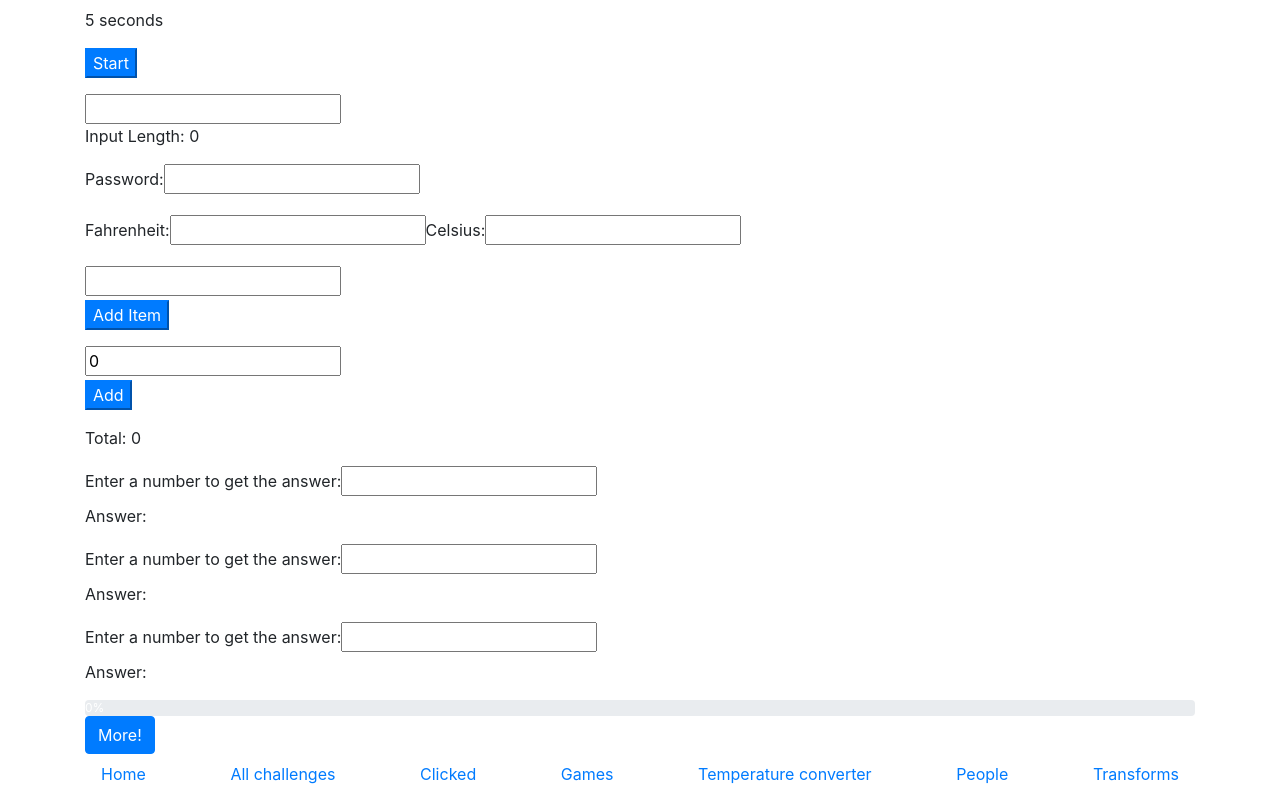
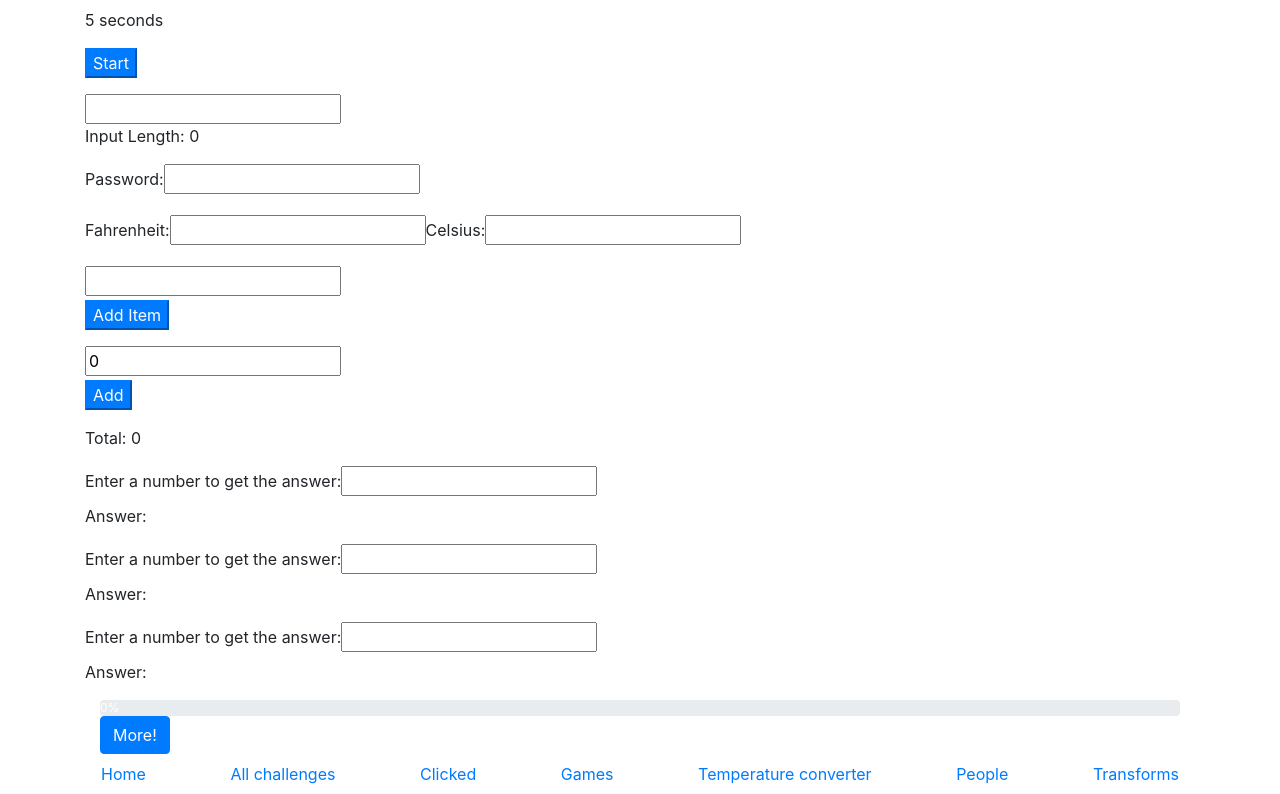
Before and after one commit to mdm106/week-09--first-react-app, a React (Create React App) app: page /all-challenges in a window 1280 px wide. Shown: the part 1619-2413 px from the top of the page. Built offline with nearby package versions, Linux system fonts and the light colour scheme.

Commit message:
Adding bootstrap container to Progress component

```diff
--- a/src/components/preBuilt/Progress.js
+++ b/src/components/preBuilt/Progress.js
@@ -2,6 +2,7 @@ import React, { Component } from "react";
 
 import ProgressBar from 'react-bootstrap/ProgressBar';
 import Button from 'react-bootstrap/Button';
+import Container from 'react-bootstrap/Container';
 
 class Progress extends Component {
     constructor(props) {
@@ -22,12 +23,12 @@ class Progress extends Component {
         let { status } = this.state;
 
         return (
-        <>
+        <Container>
             <ProgressBar now={status} label={`${status}%`}/>
             <Button onClick={ this.handleClick }
                     variant="primary"
                     disabled={status >= 100 ? "disabled" : null}>More!</Button>
-        </>
+        </Container>
         );
     }
 }
```
